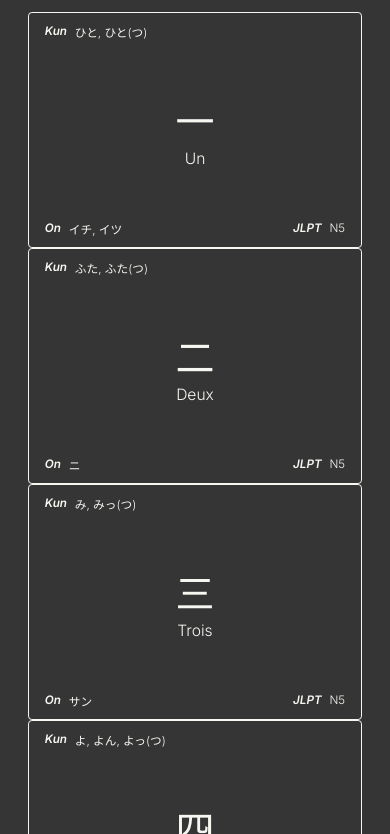
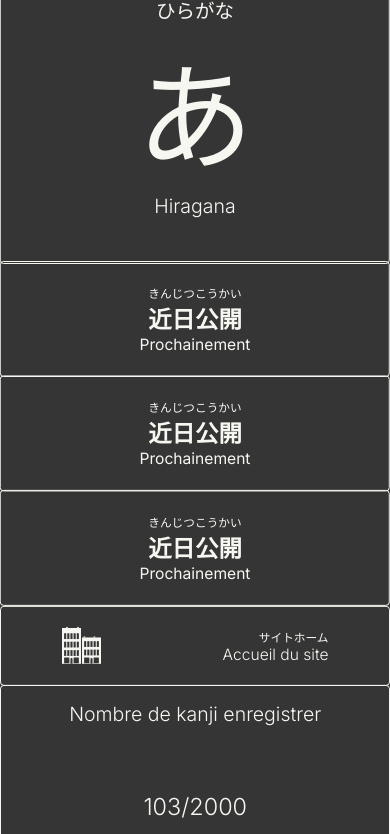
Before and after one commit to Thomasfouquereau/NihongoV1, a plain HTML site: page page/Dictionnaire/Dictionnaire.html in a window 390 px wide. Shown: the part 1166-2000 px from the top of the page. Drawn offline with Linux system fonts and the light colour scheme.

Commit message:
chore: Update mobile mod kanji-regle.html and Dictionnaire.html

```diff
--- a/page/Dictionnaire/Dictionnaire.css
+++ b/page/Dictionnaire/Dictionnaire.css
@@ -1,4 +1,4 @@
-.page{
+.page {
     display: flex;
     width: 100vw;
     background-color: var(--couleur-primaire);
@@ -43,6 +43,10 @@
 
 @media screen and (max-width: 560px) {
 
+    .home{
+        top: 455vw!important;
+    }
+
     .header-left {
         flex-direction: row;
     }
@@ -53,7 +57,8 @@
         transform: translateX(0);
         position: absolute;
         left: 0;
-        top: 205vw;
+        top: 474.6vw;
+        border-radius: var(--border-radius-mobile);
     }
 
     .header-right__kanji-info span:nth-child(1) {
@@ -73,21 +78,177 @@
 
 /* ___________________________________ fin */
 
+.footer {
+    display: flex;
+}
+
+.footer-left {
+    display: flex;
+    flex-direction: column;
+    width: 40vw;
+}
+
+.coming-soon {
+    display: flex;
+    flex-direction: column;
+    justify-content: center;
+    align-items: center;
+    transform: translate(0.15vw, -1vw);
+}
+
+.coming-soon div:nth-child(2) {
+    transform: translateY(-0.2vw);
+}
+
+.coming-soon div:nth-child(3) {
+    transform: translateY(-0.4vw);
+}
+
+.a-venir__content {
+    border-radius: var(--border-radius);
+    border: var(--border-size) solid var(--couleur-secondaire);
+    position: relative;
+    width: 100%;
+    height: 10vw;
+    display: flex;
+    flex-direction: column;
+    justify-content: center;
+    align-items: center;
+}
+
+.a-venir__content span:nth-child(1) {
+    font-size: 0.7vw;
+    font-weight: 400;
+}
+
+.a-venir__content span:nth-child(2) {
+    font-size: 1.4vw;
+    font-weight: 900;
+}
+
+.a-venir__content span:nth-child(3) {
+    font-size: 0.9vw;
+    font-weight: 400;
+}
+
+.other-dic {
+    display: flex;
+    justify-content: center;
+    align-items: center;
+    transform: translate(0.2vw, -1.1vw);
+}
+
+.other-dic-card{
+    display: flex;
+    flex-direction: column;
+    justify-content: center;
+    align-items: center;
+    width: 25.8vw;
+    height: 97.5%;
+    border-radius: var(--border-radius);
+    border: var(--border-size) solid var(--couleur-secondaire);
+    position: relative;
+}
+
+.other-dic-card span:nth-child(1) {
+    font-size: 1.5vw;
+    font-weight: 300;
+    text-align: center;
+}
+
+.other-dic-card span:nth-child(2) {
+    font-size: 9vw;
+    font-weight: 300;
+    text-align: center;
+}
+
+.other-dic-card span:nth-child(3) {
+    font-size: 1.5vw;
+    font-weight: 300;
+    text-align: center;
+}
 
 
+@media  screen and (max-width: 560px) {
+
+    .coming-soon {
+        transform: translate(0.2vw, -0);
+        width: var(--all-width);
+        height: 89vw;
+        background-color: var(--couleur-primaire);
+        z-index: 100;
+        position: absolute;
+        top: 366vw;
+    }
+
+    .coming-soon div:nth-child(2) {
+        transform: translateY(-0.4vw);
+    }
+
+    .coming-soon div:nth-child(3) {
+        transform: translateY(-0.8vw);
+    }
+
+    .a-venir__content {
+        height: 31vw;
+        border-radius: var(--border-radius-mobile);
+    }
+
+    .a-venir__content span:nth-child(1) {
+        font-size: 3vw;
+    }
+
+    .a-venir__content span:nth-child(2) {
+        font-size: 6vw;
+    }
+
+    .a-venir__content span:nth-child(3) {
+        font-size: 4vw;
+    }
+
+    .other-dic {
+        transform: translate(0vw, 0vw);
+        width: var(--all-width);
+        flex-direction: column;
+        position: absolute;
+        left: 0;
+        top: 205.6vw;
+    }
+
+    .other-dic-card {
+        width: 100%;
+        height: 80vw;
+        flex-direction: column;
+        transform: translateX(0.2vw);
+        border-radius: var(--border-radius-mobile);
+    }
+
+    .other-dic-card span:nth-child(1) {
+        font-size: 5vw;
+    }
+
+    .other-dic-card span:nth-child(2) {
+        font-size: 30vw;
+    }
+
+    .other-dic-card span:nth-child(3) {
+        font-size: 5vw;
+    }
+
+}
 
 /* ___________________________________ dictionnaire */
 
-.dictionnaire{
+.dictionnaire {
     display: flex;
     flex-wrap: wrap;
     justify-content: center;
     align-items: center;
     width: 100vw;
-    margin-top: 2vw;
+    margin-bottom: 10vw;
 }
 
-.kanji-item{
+.kanji-item {
     display: flex;
     justify-content: center;
     align-items: center;
@@ -100,7 +261,7 @@
     transition: cubic-bezier(0.175, 0.885, 0.32, 1.275) 0.3s;
 }
 
-.secondary-meaning{
+.secondary-meaning {
     display: none;
     position: absolute;
     right: 1vw;
@@ -110,36 +271,38 @@
     text-transform: capitalize;
 }
 
-.kanji-item:hover{
+.kanji-item:hover {
     transform: scale(1.15);
     z-index: 100 !important;
     background-color: #232323
 }
 
-.kanji-item:hover .secondary-meaning{
+.kanji-item:hover .secondary-meaning {
     display: block;
 }
 
-.kanji-meaning{
+.kanji-meaning {
     display: flex;
     flex-direction: column;
     justify-content: center;
     align-items: center;
 }
 
-.kanji{
+.kanji {
     font-size: 2.5vw;
     font-weight: 300;
     margin-bottom: 0.5vw;
 }
 
-.meaning{
+.meaning {
     font-size: 1vw;
     font-weight: 300;
     text-transform: capitalize;
 }
 
-.on-reading,.kun-reading,.jlpt-level{
+.on-reading,
+.kun-reading,
+.jlpt-level {
     display: flex;
     align-items: center;
     position: absolute;
@@ -147,68 +310,92 @@
     font-weight: 300;
 }
 
-.on-reading p,.kun-reading p,.jlpt-level p{
+.on-reading p,
+.kun-reading p,
+.jlpt-level p {
     font-style: italic;
     font-weight: 600;
     margin-right: 0.5vw;
 }
 
-.on-reading{
+.on-reading {
     bottom: 0vw;
     left: 1vw;
 }
 
-.kun-reading{
+.kun-reading {
     top: 0vw;
     left: 1vw;
 }
 
-.jlpt-level{
+.jlpt-level {
     bottom: 0vw;
     right: 1vw;
 }
 
-@media screen and (max-width: 560px){
+@media screen and (max-width: 560px) {
 
-    .dictionnaire{
+    .dictionnaire {
         position: absolute;
-        top: 300vw;
+        top: 542vw;
     }
 
-    .kanji-item{
+    .kanji-item {
         width: 85vw;
         height: 60vw;
         border-radius: var(--border-radius-mobile);
     }
 
-    .kanji{
+    .kanji {
         font-size: 10vw;
     }
 
-    .meaning{
+    .meaning {
         font-size: 4vw;
     }
 
-    .on-reading,.kun-reading,.jlpt-level{
+    .on-reading,
+    .kun-reading,
+    .jlpt-level {
         font-size: 3vw;
     }
 
-    .secondary-meaning{
+    .secondary-meaning {
         font-size: 3vw;
         top: 3.2vw;
         right: 4vw;
     }
 
-    .jlpt-level{
+    .jlpt-level {
         right: 4vw;
     }
 
-    .on-reading,.kun-reading{
+    .on-reading,
+    .kun-reading {
         left: 4vw;
     }
 
-    .on-reading p,.kun-reading p,.jlpt-level p{
+    .on-reading p,
+    .kun-reading p,
+    .jlpt-level p {
         margin-right: 2vw;
     }
 
 }
+
+.comb{
+    position: absolute;
+    border: 0.2vw solid var(--couleur-secondaire);
+    right: 0.05vw;
+    border-radius: var(--border-radius);
+    width: 7.20vw;
+    height: 25.75vw;
+    top:48.6vw
+}
+
+@media screen and (max-width: 560px) {
+    .comb{
+        display: none;
+    }
+
+}
--- a/page/Dictionnaire/Dictionnaire.html
+++ b/page/Dictionnaire/Dictionnaire.html
@@ -70,37 +70,35 @@
                                 <span>Accueil du site</span>
                             </div>
                         </a>
-
-                    </div>
-
                         <div class="coming-soon">
-                        <div class="a-venir__content-1">
+                            <div class="a-venir__content">
                                 <span>きんじつこうかい</span>
                                 <span>近日公開</span>
                                 <span>Prochainement</span>
                             </div>
-                        <div class="a-venir__content-2">
+                            <div class="a-venir__content">
                                 <span>きんじつこうかい</span>
                                 <span>近日公開</span>
                                 <span>Prochainement</span>
                             </div>
-                        <div class="a-venir__content-3">
+                            <div class="a-venir__content">
                                 <span>きんじつこうかい</span>
                                 <span>近日公開</span>
                                 <span>Prochainement</span>
                             </div>
                         </div>
+                    </div>
 
-                    <div>
-                        <div>
+                    <div class="other-dic">
+                        <div class="other-dic-card">
                             <span>カタカナ</span>
                             <span>ア</span>
-                            <span>katakana</span>
+                            <span>Katakana</span>
                         </div>
-                        <div>
+                        <div class="other-dic-card">
                             <span>ひらがな</span>
                             <span>あ</span>
-                            <span>hiragana</span>
+                            <span>Hiragana</span>
                         </div>
                     </div>
                 </div>
@@ -153,6 +151,9 @@
                     <span class="menu__content-fr">a venir</span>
                 </div>
             </div>
+            <div class="comb">
+
+            </div>
         </div>
     </header>
     <section>
```
Also changed, not shown: page/kanji/kanji-exo/kanji-regle.html (+1 -1 lines). Lines whose indentation alone changed are shown as unchanged.
